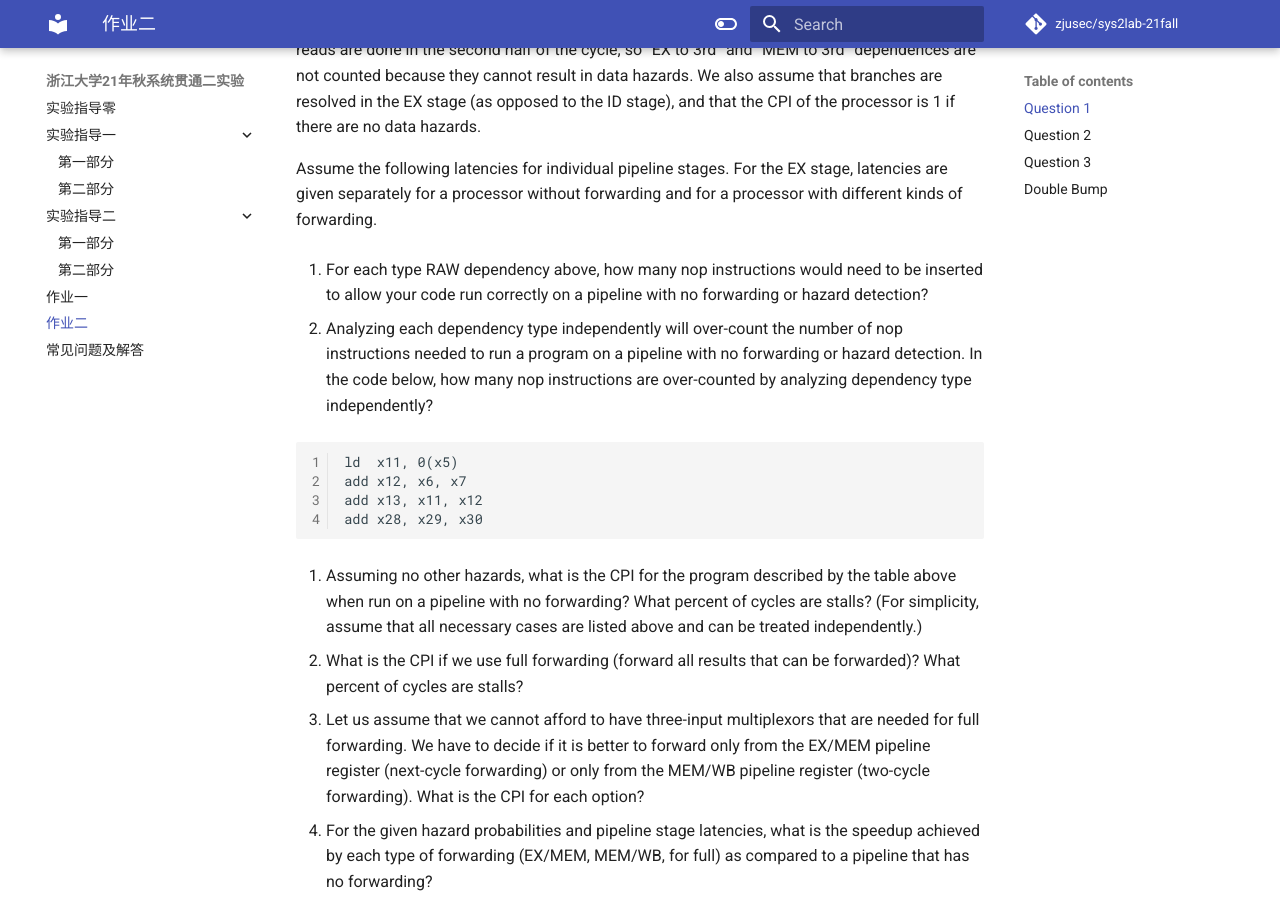
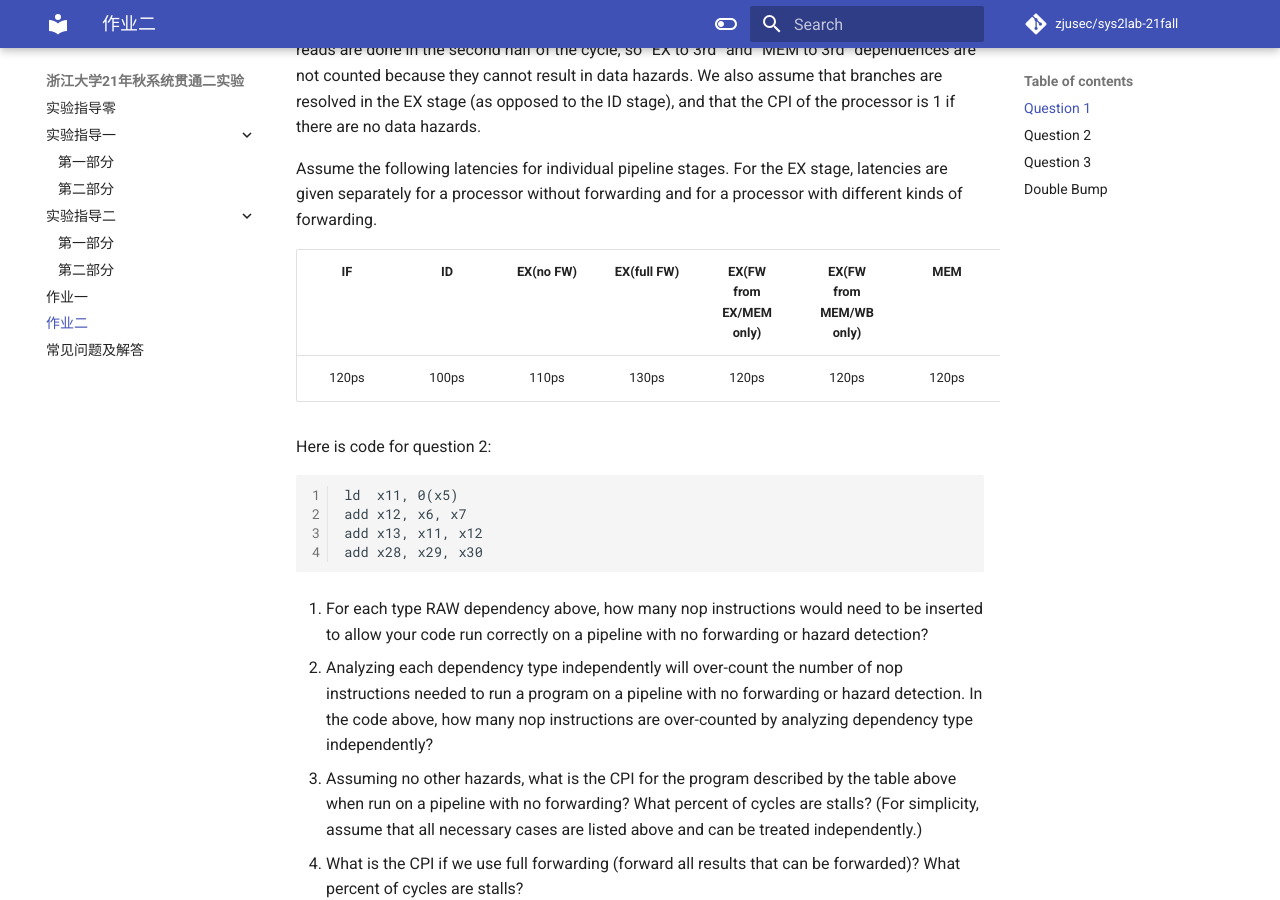
Before and after one commit to zhzh2001/ZJU-rv64os, an MkDocs documentation site: the page built from docs/hw2.md, in a window 1280 px wide and 900 px high, scrolled down 1068 px. Built offline with MkDocs 1.6.1 and Material for MkDocs 9.7.7, drawn with Linux system fonts in a browser that asks for light colours.

Commit message:
modify hw2 label & problem

````diff
--- a/docs/hw2.md
+++ b/docs/hw2.md
@@ -20,9 +20,12 @@ We assume that the register write is done in the first half of the clock cycle a
 
 Assume the following latencies for individual pipeline stages. For the EX stage, latencies are given separately for a processor without forwarding and for a processor with different kinds of forwarding.
 
-1. For each type RAW dependency above, how many nop instructions would need to be inserted to allow your code run correctly on a pipeline with no forwarding or hazard detection?
+|  IF   |  ID   | EX(no FW) | EX(full FW) | EX(FW from EX/MEM only) | EX(FW from MEM/WB only) |  MEM  |  WB   |
+| :---: | :---: | :-------: | :---------: | :---------------------: | :---------------------: | :---: | :---: |
+| 120ps | 100ps |   110ps   |    130ps    |          120ps          |          120ps          | 120ps | 100ps |
 
-2. Analyzing each dependency type independently will over-count the number of nop instructions needed to run a program on a pipeline with no forwarding or hazard detection. In the code below, how many nop instructions are over-counted by analyzing dependency type independently?
+
+Here is code for question 2:
 
 ```
 ld  x11, 0(x5)
@@ -30,6 +33,10 @@ add x12, x6, x7
 add x13, x11, x12
 add x28, x29, x30
 ```
+
+1. For each type RAW dependency above, how many nop instructions would need to be inserted to allow your code run correctly on a pipeline with no forwarding or hazard detection?
+
+2. Analyzing each dependency type independently will over-count the number of nop instructions needed to run a program on a pipeline with no forwarding or hazard detection. In the code above, how many nop instructions are over-counted by analyzing dependency type independently?
 
 3. Assuming no other hazards, what is the CPI for the program described by the table above when run on a pipeline with no forwarding? What percent of cycles are stalls? (For simplicity, assume that all necessary cases are listed above and can be treated independently.)
 
````
